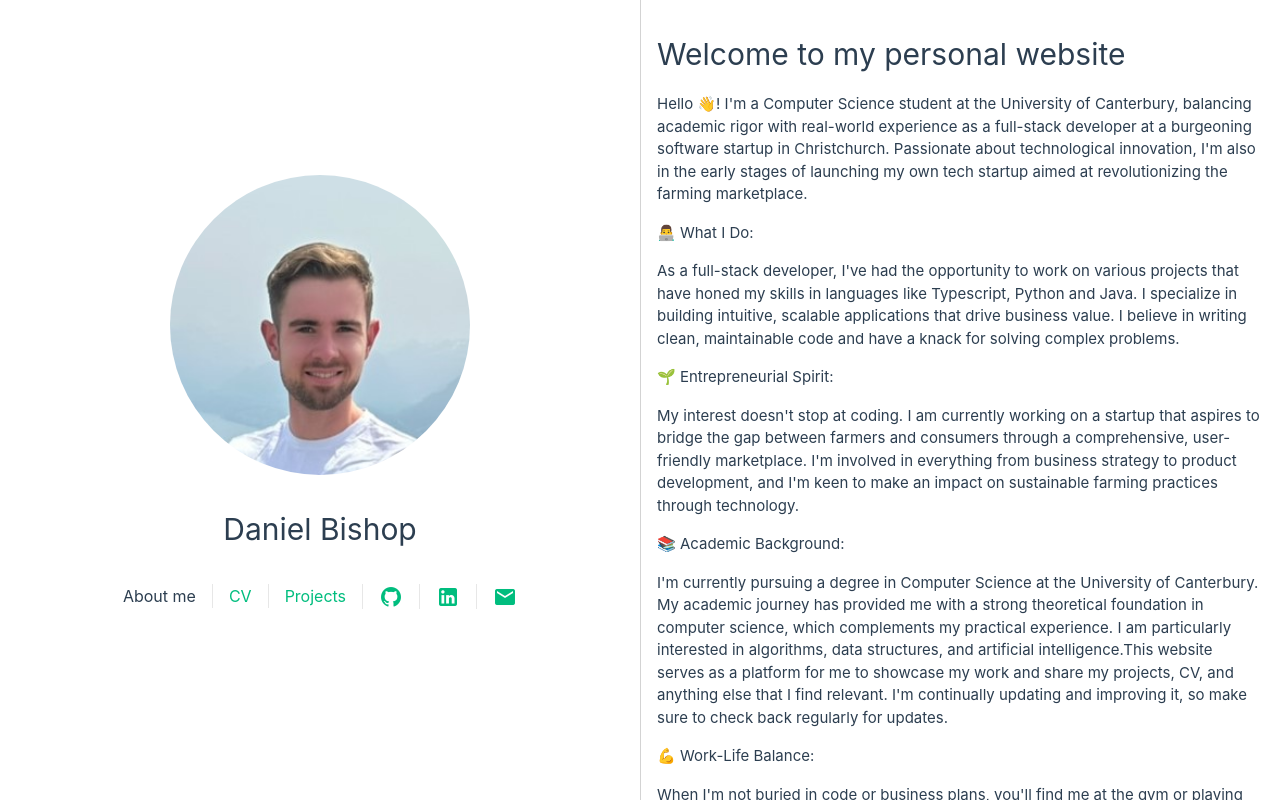
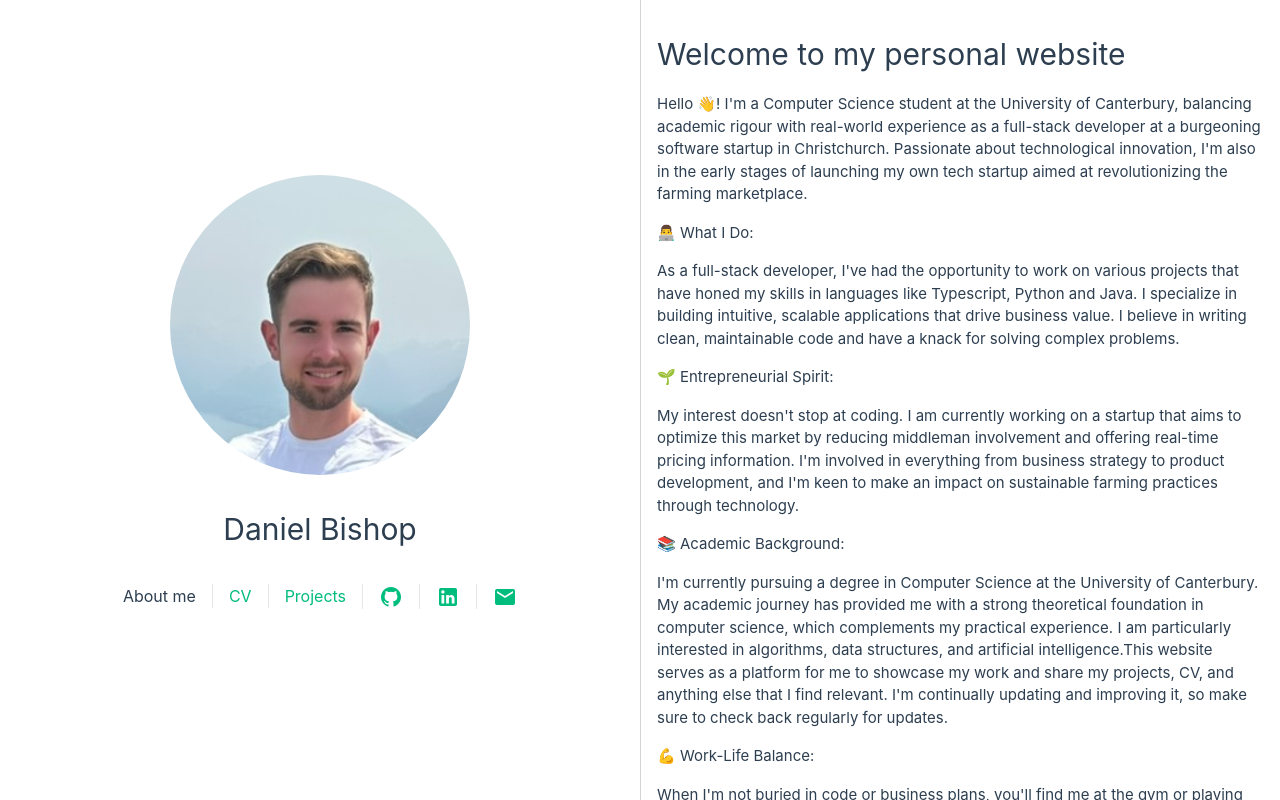
Before and after one commit to dan-kiwi/dan-kiwi.github.io, a Vue app: page / in a window 1280 px wide. Built offline with nearby package versions, Linux system fonts and the light colour scheme.

Commit message:
Slight update to about me page

```diff
--- a/src/views/HomeView.vue
+++ b/src/views/HomeView.vue
@@ -3,7 +3,7 @@
     <h1>Welcome to my personal website</h1>
     <p>
       Hello 👋! I'm a Computer Science student at the University of Canterbury,
-      balancing academic rigor with real-world experience as a full-stack
+      balancing academic rigour with real-world experience as a full-stack
       developer at a burgeoning software startup in Christchurch. Passionate
       about technological innovation, I'm also in the early stages of launching
       my own tech startup aimed at revolutionizing the farming marketplace.
@@ -19,8 +19,8 @@
     <p>🌱 Entrepreneurial Spirit:</p>
     <p>
       My interest doesn't stop at coding. I am currently working on a startup
-      that aspires to bridge the gap between farmers and consumers through a
-      comprehensive, user-friendly marketplace. I'm involved in everything from
+      that aims to optimize this market by reducing middleman involvement and
+      offering real-time pricing information. I'm involved in everything from
       business strategy to product development, and I'm keen to make an impact
       on sustainable farming practices through technology.
     </p>
```
